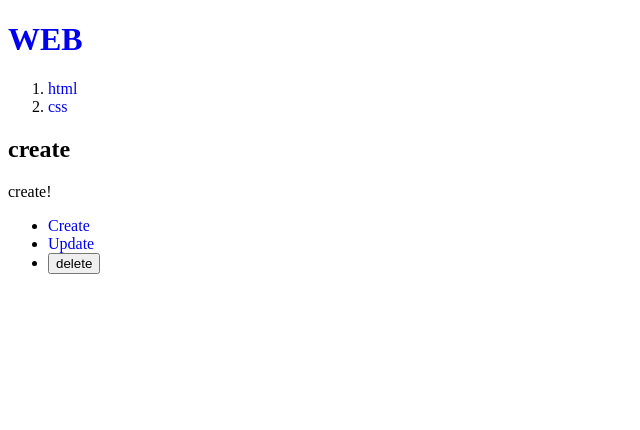
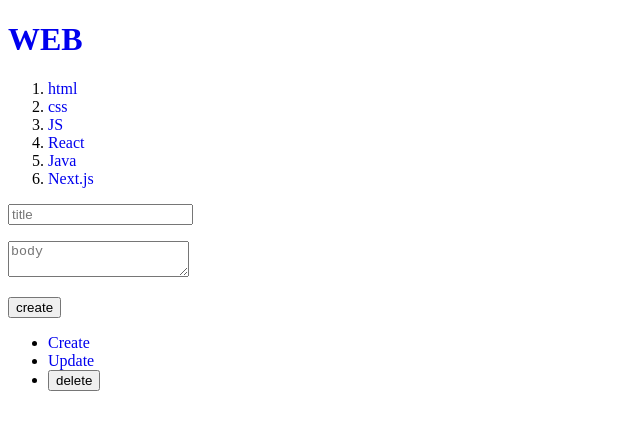
Before and after one commit to YennieJ/study_next.js, a Next.js app: page /create in a window 1280 px wide. Shown: the top 430 px of the page, without its empty margins (0-640 px from the left). Built offline with nearby package versions, Linux system fonts and the light colour scheme; data requests are answered from the project's data file.

Commit message:
글 생성

```diff
--- a/app/create/layout.js
+++ b/app/create/layout.js
@@ -1,8 +1,3 @@
 export default function Layout(props) {
-  return (
-    <form>
-      <h2>create</h2>
-      {props.children}
-    </form>
-  );
+  return <>{props.children}</>;
 }
--- a/app/create/page.js
+++ b/app/create/page.js
@@ -1,3 +1,42 @@
+"use client";
+
+import { useRouter } from "next/navigation";
+
 export default function Create() {
-  return <>create!</>;
+  const router = useRouter();
+  return (
+    <form
+      onSubmit={(event) => {
+        event.preventDefault();
+        const title = event.target.title.value;
+        const body = event.target.body.value;
+
+        const options = {
+          method: "POST",
+          headers: {
+            "Content-Type": "application/json",
+          },
+          body: JSON.stringify({ title, body }),
+        };
+
+        fetch(`http://localhost:9999/topics`, options)
+          .then((res) => res.json())
+          .then((result) => {
+            console.log(result);
+            const lastId = result.id;
+            router.push(`/read/${lastId}`);
+          });
+      }}
+    >
+      <p>
+        <input type="text" name="title" placeholder="title" />
+      </p>
+      <p>
+        <textarea name="body" placeholder="body" />
+      </p>
+      <p>
+        <input type="submit" value="create" />
+      </p>
+    </form>
+  );
 }
--- a/db.json
+++ b/db.json
@@ -9,6 +9,26 @@
       "id": 2,
       "title": "css",
       "body": "css is ..."
+    },
+    {
+      "title": "JS",
+      "body": "JS is ...",
+      "id": 3
+    },
+    {
+      "title": "React",
+      "body": "React is ...",
+      "id": 4
+    },
+    {
+      "title": "Java",
+      "body": "Java is ...",
+      "id": 5
+    },
+    {
+      "title": "Next.js",
+      "body": "Next.js is ...",
+      "id": 6
     }
   ],
   "posts": [
```
